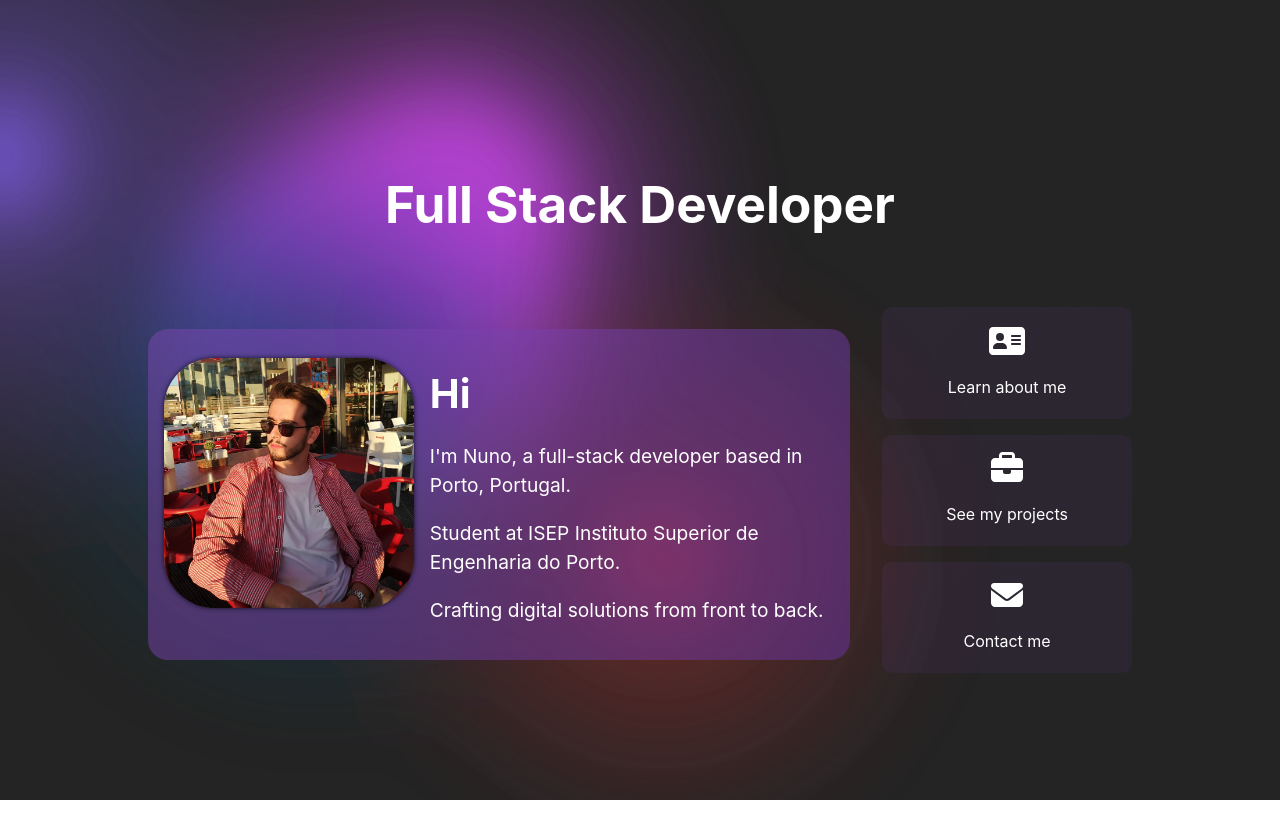
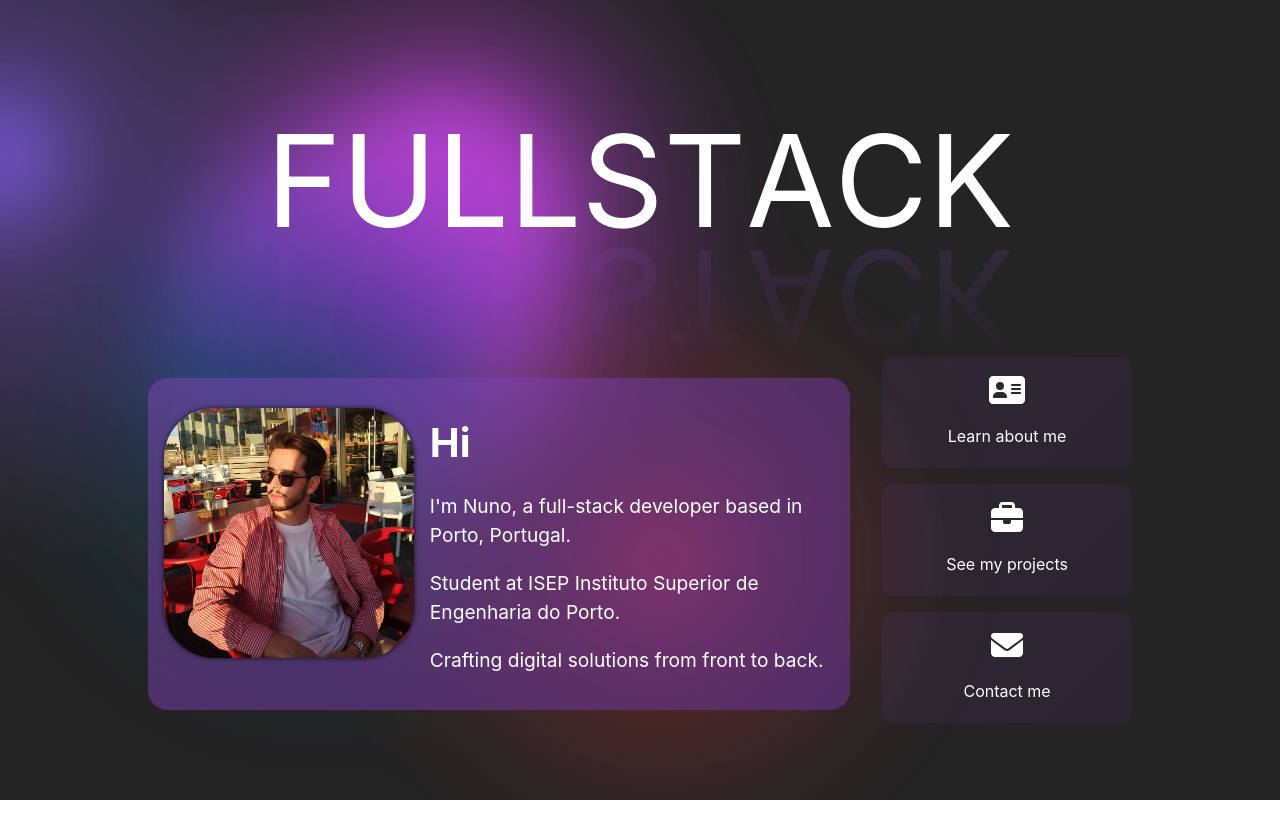
Before and after one commit to NunoTeixeiraMota/Portfolio, a React (Vite) app: page / in a window 1280 px wide. Shown: the top 838 px of the page. Built offline with nearby package versions, Linux system fonts and the light colour scheme; no server answers.

Commit message:
Changes to Hero Tittle

```diff
--- a/src/pages/Home.tsx
+++ b/src/pages/Home.tsx
@@ -41,7 +41,29 @@ const Home = () => {
 
     return (
         <Container>
-            <FSD>Full Stack Developer</FSD>
+        <FSD>
+            <span>F</span>
+            <span>U</span>
+            <span>L</span>
+            <span>L</span>
+            <span>S</span>
+            <span>T</span>
+            <span>A</span>
+            <span>C</span>
+            <span>K</span>
+            <ReflectionWrapper>
+                <GradientText>F</GradientText>
+                <GradientText>U</GradientText>
+                <GradientText>L</GradientText>
+                <GradientText>L</GradientText>
+                <GradientText>S</GradientText>
+                <GradientText>T</GradientText>
+                <GradientText>A</GradientText>
+                <GradientText>C</GradientText>
+                <GradientText>K</GradientText>
+            </ReflectionWrapper>
+        </FSD>
+
             <FlexContainer>
                 <ContentContainer>
                     <LogoContainer>
@@ -58,16 +80,16 @@ const Home = () => {
                 </ContentContainer>
                 {/* Boxes with click functionality */}
                 <BoxContainer>
-                    <Box onClick={() => scrollToSection("about")}>
+                    <Box onClick={() => scrollToSection("about")} onMouseEnter={() => document.querySelector('.FSD').classList.add('hovered')} onMouseLeave={() => document.querySelector('.FSD').classList.remove('hovered')}>
                         <BoxTitle><FontAwesomeIcon icon={faAddressCard} size="2x" color="white" /></BoxTitle>
                         <BoxContent>Learn about me</BoxContent>
                     </Box>
-                    <Box onClick={() => scrollToSection("projects")}>
+                    <Box onClick={() => scrollToSection("projects")} onMouseEnter={() => document.querySelector('.FSD').classList.add('hovered')} onMouseLeave={() => document.querySelector('.FSD').classList.remove('hovered')}>
                         <BoxTitle><FontAwesomeIcon icon={faBriefcase} size="2x" color="white" /></BoxTitle>
                         <BoxContent>See my projects</BoxContent>
                     </Box>
                     {/* LinkedIn Box */}
-                    <Box onClick={() => scrollToSection("contact")}>
+                    <Box onClick={() => scrollToSection("contact")} onMouseEnter={() => document.querySelector('.FSD').classList.add('hovered')} onMouseLeave={() => document.querySelector('.FSD').classList.remove('hovered')}>
                         <BoxTitle><FontAwesomeIcon icon={faEnvelope} size="2x" color="white" /></BoxTitle>
                         <BoxContent>Contact me</BoxContent>
                     </Box>
@@ -78,11 +100,43 @@ const Home = () => {
 };
 
 
-const FSD = styled.h1`
+
+const FSD = styled.div`
+top: -5%;
     color: white;
-    padding: 1px;
-    border-radius: 20px;
-    margin-top: 0;
+    font-size: 8em;
+    z-index: 1;
+    position: relative;
+    display: inline-block;
+    transition: transform 0.3s ease;
+
+    /* CSS for hover effect */
+    span {
+        display: inline-block;
+        transition: transform 0.3s ease;
+    }
+
+    /* Define hover effect */
+    span:hover {
+        transform: translateY(-10px);
+    }
+`;
+
+const ReflectionWrapper = styled.div`
+    position: absolute;
+    bottom: -115px; /* Adjust the distance between main text and reflection */
+    left: 0;
+    width: 100%;
+    transform: scaleY(-1);
+    opacity: 0.5;
+`;
+
+const GradientText = styled.span`
+    background: linear-gradient(to top, rgba(125, 72, 177, 0.5) 0%, rgba(125, 72, 177, 0.2) 50%, rgba(125, 72, 177, 0) 90%);
+    -webkit-background-clip: text;
+    background-clip: text;
+    color: transparent;
+    display: inline-block;
 `;
 
 const Container = styled.div`
@@ -144,7 +198,6 @@ const BoxContainer = styled.div`
     margin-left: 2rem;
 `;
 
-
 const Box = styled.div`
     padding: 0.25rem;
     border-radius: 10px;
@@ -159,7 +212,6 @@ const Box = styled.div`
     }
 `;
 
-
 const BoxTitle = styled.h2`
     font-size: 1rem;
     margin-bottom: 0.5rem;
```
Lines whose indentation alone changed are shown as unchanged.
